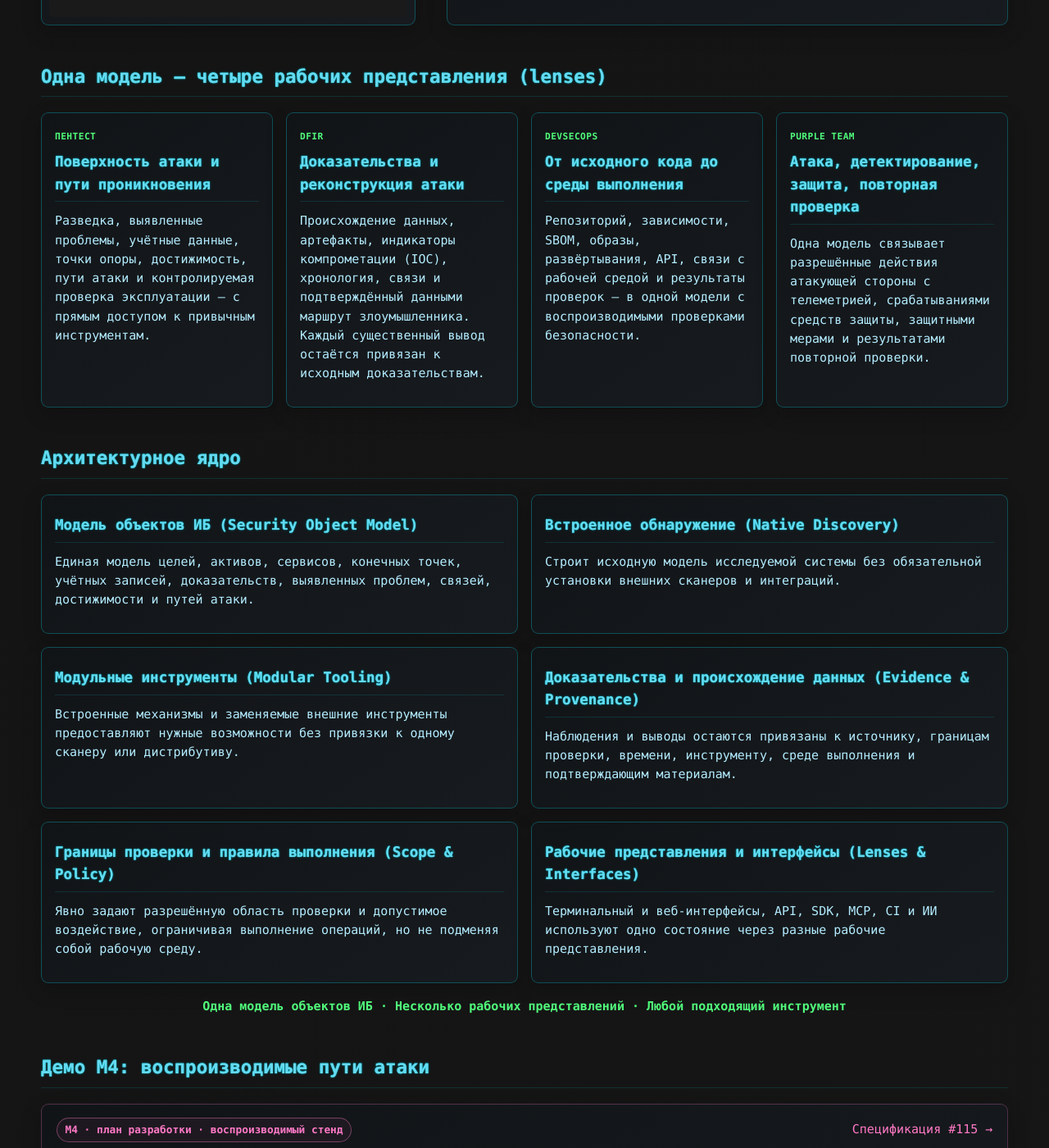
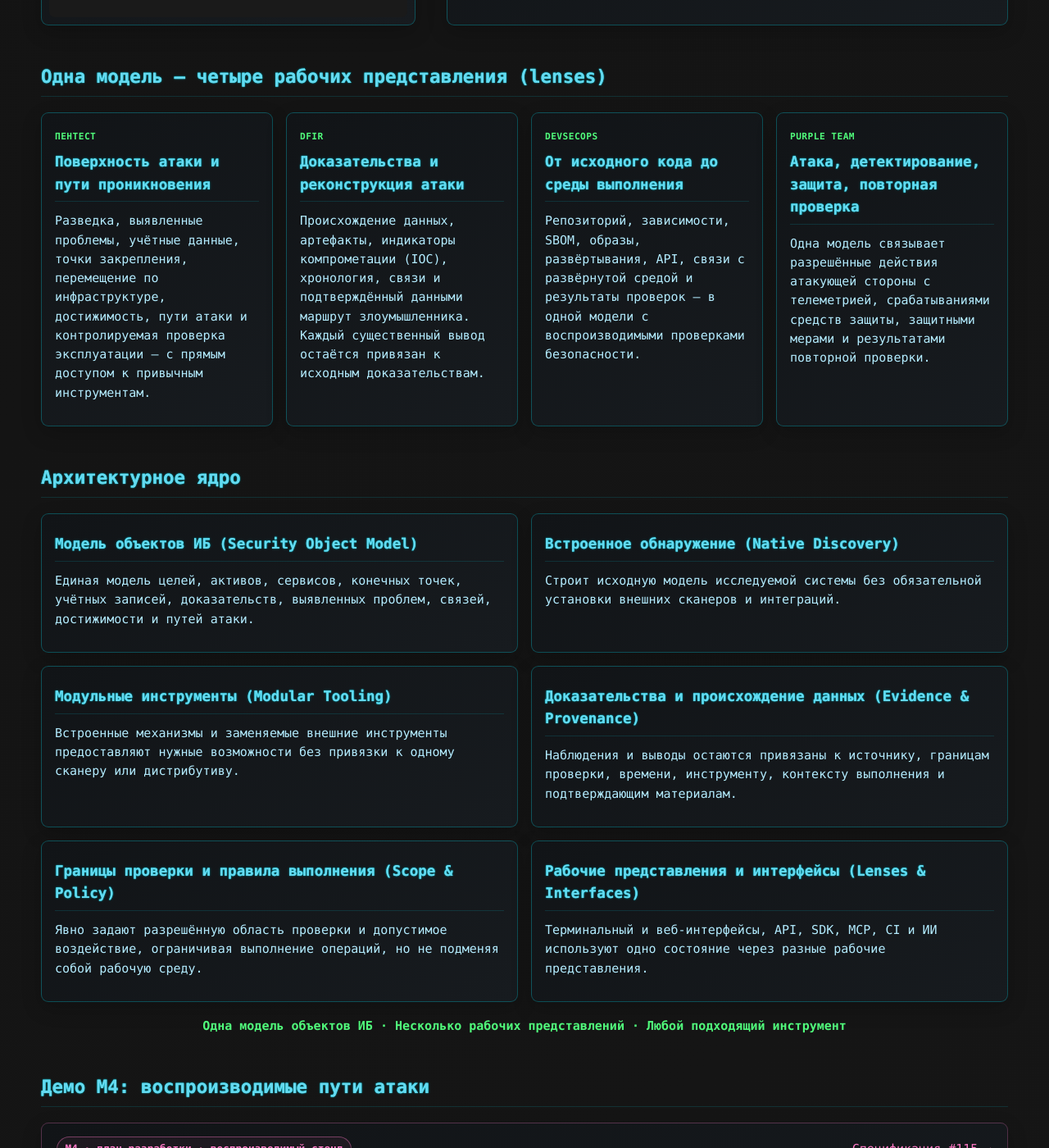
Before and after one commit to Fuzzy-Technologies/1337, a Jekyll site: the page built from ru/index.md, in a window 1280 px wide and 1400 px high, scrolled down 1171 px. Shown: the whole window at 82% size. Built offline with Jekyll 4.4.1, drawn with Linux system fonts in a browser that asks for light colours; Markdown is read by kramdown in place of the engine named in the settings; some of the changed text lies outside the part shown.

```diff
--- a/ru/index.md
+++ b/ru/index.md
@@ -89,7 +89,7 @@ description: 1337 Security Workbench от Fuzzy Technologies — открыта
 <section class="card">
 <span class="card-label">Пентест</span>
 <h3>Поверхность атаки и пути проникновения</h3>
-<p>Разведка, выявленные проблемы, учётные данные, точки опоры, достижимость, пути атаки и контролируемая проверка эксплуатации — с прямым доступом к привычным инструментам.</p>
+<p>Разведка, выявленные проблемы, учётные данные, точки закрепления, перемещение по инфраструктуре, достижимость, пути атаки и контролируемая проверка эксплуатации — с прямым доступом к привычным инструментам.</p>
 </section>
 
 <section class="card">
@@ -101,7 +101,7 @@ description: 1337 Security Workbench от Fuzzy Technologies — открыта
 <section class="card">
 <span class="card-label">DevSecOps</span>
 <h3>От исходного кода до среды выполнения</h3>
-<p>Репозиторий, зависимости, SBOM, образы, развёртывания, API, связи с рабочей средой и результаты проверок — в одной модели с воспроизводимыми проверками безопасности.</p>
+<p>Репозиторий, зависимости, SBOM, образы, развёртывания, API, связи с развёрнутой средой и результаты проверок — в одной модели с воспроизводимыми проверками безопасности.</p>
 </section>
 
 <section class="card">
@@ -118,7 +118,7 @@ description: 1337 Security Workbench от Fuzzy Technologies — открыта
 <section class="architecture-card"><h3>Модель объектов ИБ (Security Object Model)</h3><p>Единая модель целей, активов, сервисов, конечных точек, учётных записей, доказательств, выявленных проблем, связей, достижимости и путей атаки.</p></section>
 <section class="architecture-card"><h3>Встроенное обнаружение (Native Discovery)</h3><p>Строит исходную модель исследуемой системы без обязательной установки внешних сканеров и интеграций.</p></section>
 <section class="architecture-card"><h3>Модульные инструменты (Modular Tooling)</h3><p>Встроенные механизмы и заменяемые внешние инструменты предоставляют нужные возможности без привязки к одному сканеру или дистрибутиву.</p></section>
-<section class="architecture-card"><h3>Доказательства и происхождение данных (Evidence &amp; Provenance)</h3><p>Наблюдения и выводы остаются привязаны к источнику, границам проверки, времени, инструменту, среде выполнения и подтверждающим материалам.</p></section>
+<section class="architecture-card"><h3>Доказательства и происхождение данных (Evidence &amp; Provenance)</h3><p>Наблюдения и выводы остаются привязаны к источнику, границам проверки, времени, инструменту, контексту выполнения и подтверждающим материалам.</p></section>
 <section class="architecture-card"><h3>Границы проверки и правила выполнения (Scope &amp; Policy)</h3><p>Явно задают разрешённую область проверки и допустимое воздействие, ограничивая выполнение операций, но не подменяя собой рабочую среду.</p></section>
 <section class="architecture-card"><h3>Рабочие представления и интерфейсы (Lenses &amp; Interfaces)</h3><p>Терминальный и веб-интерфейсы, API, SDK, MCP, CI и ИИ используют одно состояние через разные рабочие представления.</p></section>
 </div>
```
Also changed, not shown: other parts of ru/index.md (+3 -3 lines).
